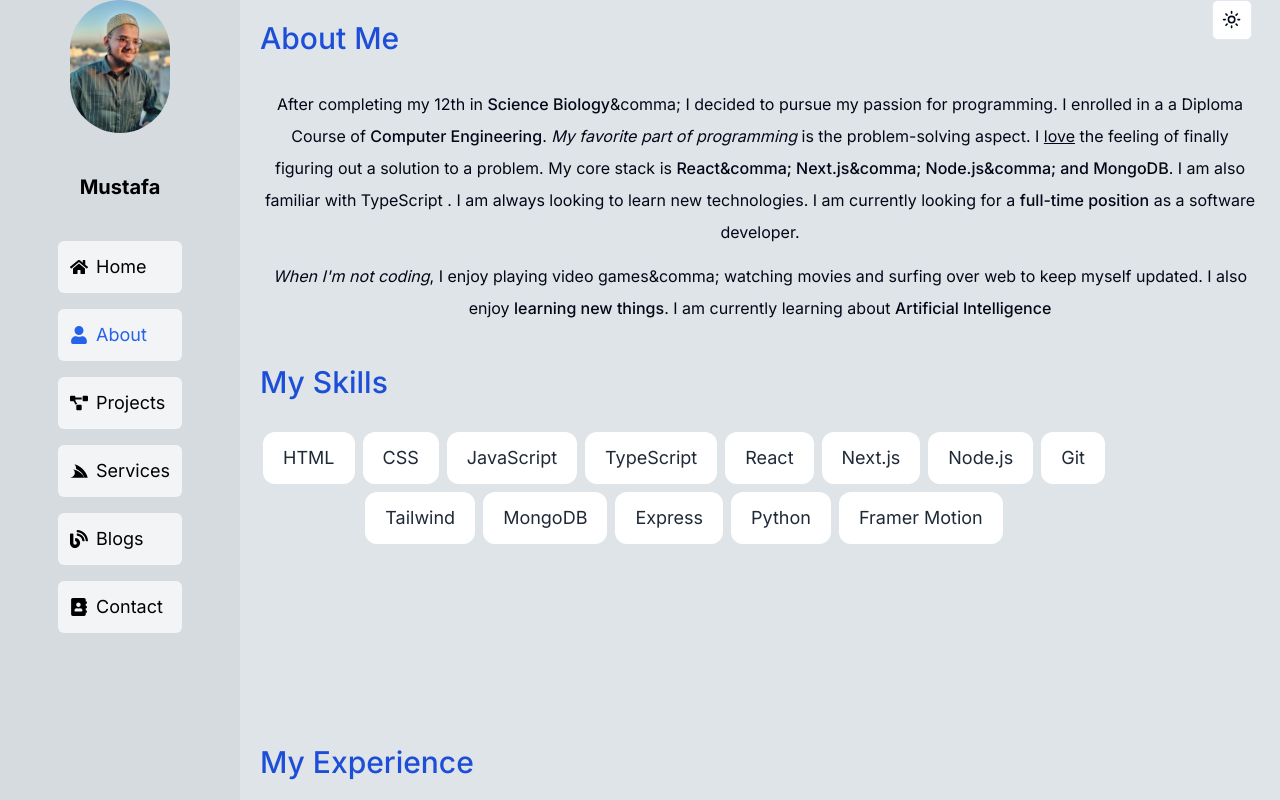
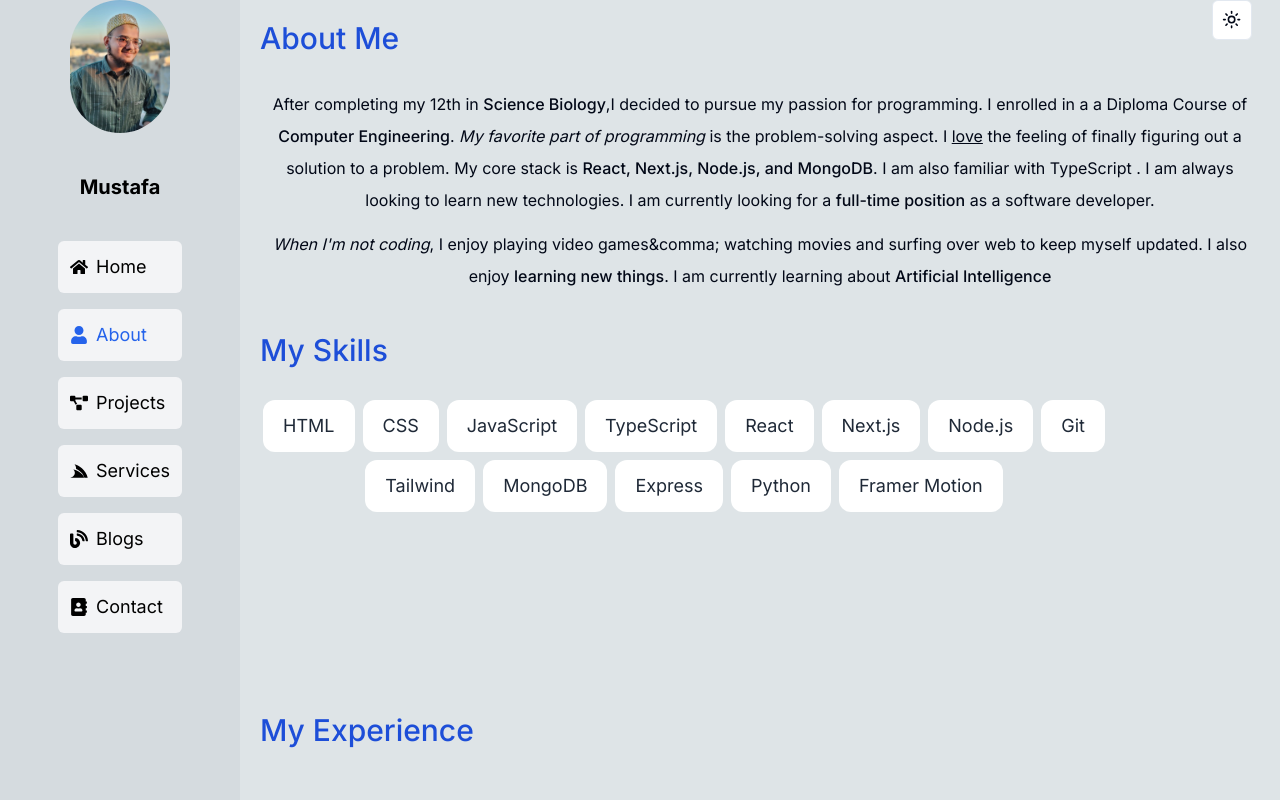
Before and after one commit to B-Mustafa/nextjs-portfolio, a Next.js app: page /about in a window 1280 px wide. Built offline with nearby package versions, Linux system fonts and the light colour scheme.

Commit message:
minor fixes

```diff
--- a/app/about/page.tsx
+++ b/app/about/page.tsx
@@ -24,7 +24,7 @@ export default function About() {
       <h2 className="text-3xl font-medium capitalize mb-8 text-left text-blue-700">About me</h2>
       <p className="mb-3">
         After completing my 12th  in{" "}
-        <span className="font-medium">Science Biology</span>&comma; I decided to pursue my
+        <span className="font-medium">Science Biology</span>,I decided to pursue my
         passion for programming. I enrolled in a a Diploma Course of{" "}
         <span className="font-medium">Computer Engineering</span>.{" "}
         <span className="italic">My favorite part of programming</span> is the
@@ -32,7 +32,7 @@ export default function About() {
         feeling of finally figuring out a solution to a problem. My core stack
         is{" "}
         <span className="font-medium">
-          React&comma; Next.js&comma; Node.js&comma; and MongoDB
+          React, Next.js, Node.js, and MongoDB
         </span>
         . I am also familiar with TypeScript . I am always looking to
         learn new technologies. I am currently looking for a{" "}
```
